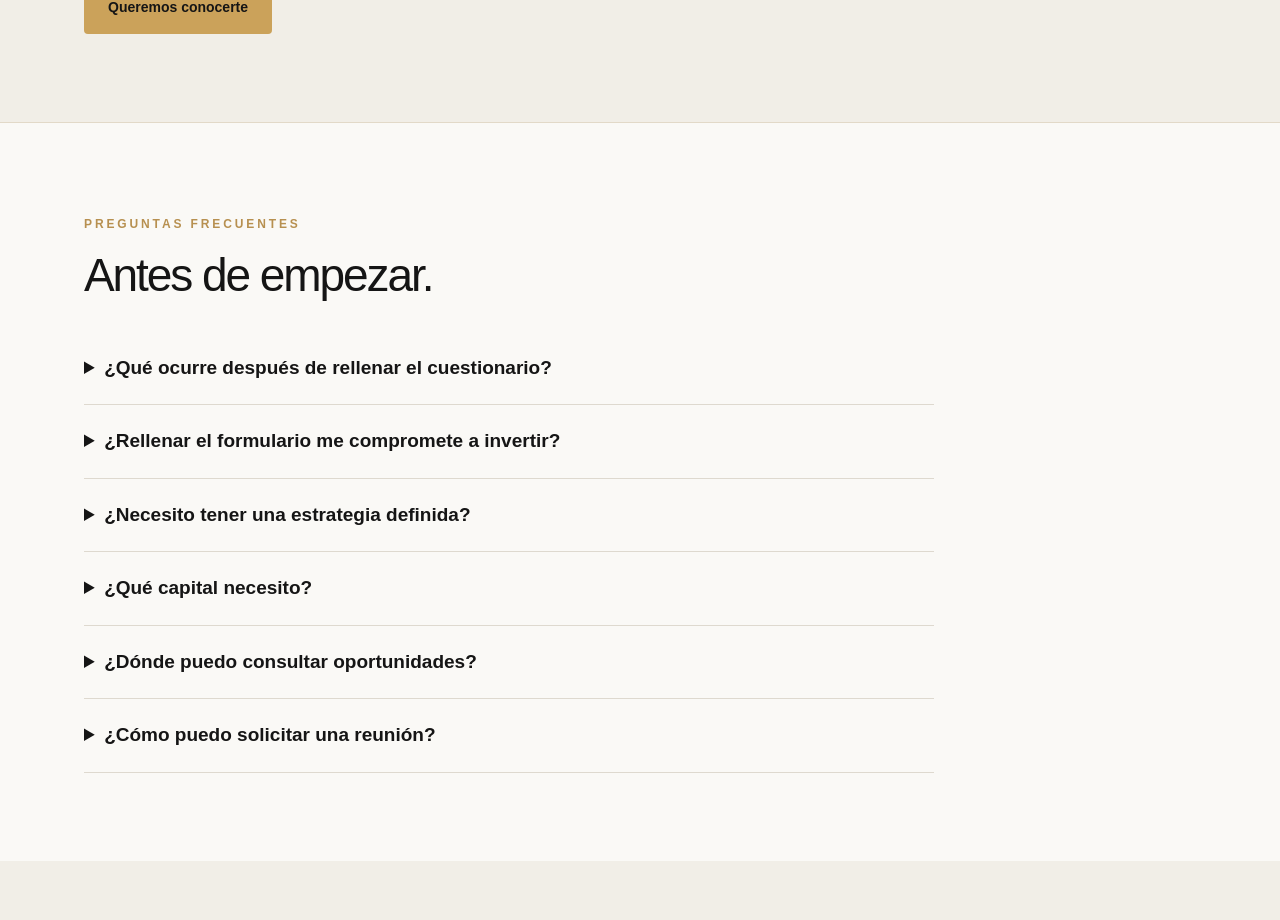
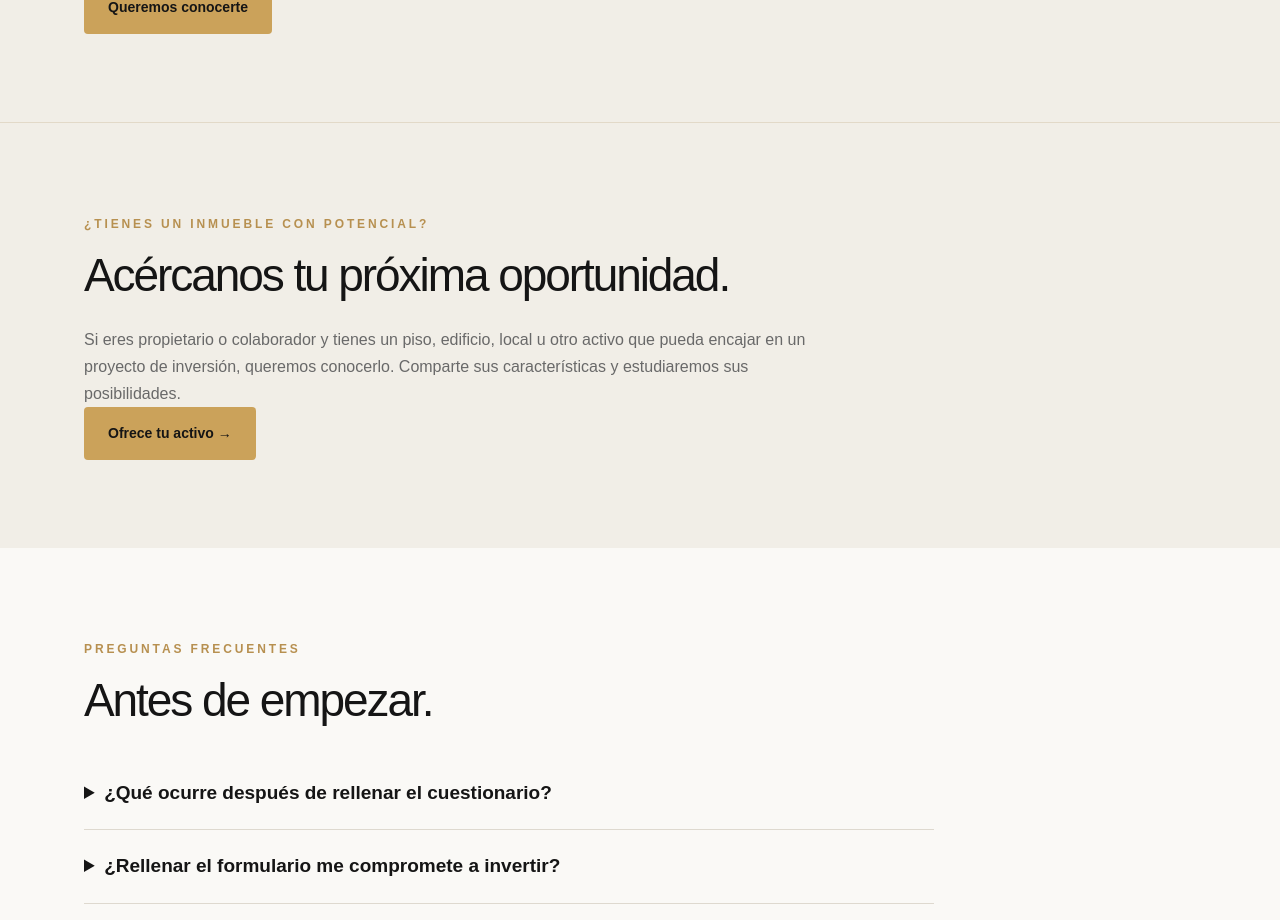
Before and after one commit to propertyinvestors42/property-investors-web, a Next.js app: page / in a window 1280 px wide. Shown: the part 3700-4620 px from the top of the page. Built offline with nearby package versions, Linux system fonts and the light colour scheme.

Commit message:
Introduce asset owner call to action on homepage

```diff
--- a/src/app/page.tsx
+++ b/src/app/page.tsx
@@ -44,6 +44,7 @@ export default function Home() {
       <p className="muted" style={{maxWidth:780}}>Property Investors conecta oportunidades inmobiliarias con personas que quieren invertir. Nuestro punto de partida es escuchar: entender tus objetivos y acompañarte con una propuesta adaptada a tus características. Además de buscar activos, trabajamos en generar oportunidades con una estrategia definida para cada proyecto.</p>
       <Link href="/inversores" className="button">Queremos conocerte</Link>
     </div></section>
+    <section className="section subtle" id="ofrece-tu-activo"><div className="wrap"><span className="kicker">¿Tienes un inmueble con potencial?</span><h2>Acércanos tu próxima oportunidad.</h2><p className="muted" style={{maxWidth:740}}>Si eres propietario o colaborador y tienes un piso, edificio, local u otro activo que pueda encajar en un proyecto de inversión, queremos conocerlo. Comparte sus características y estudiaremos sus posibilidades.</p><Link className="button" href="/ofrece-tu-activo">Ofrece tu activo →</Link></div></section>
     <section className="section wrap" id="preguntas-frecuentes"><span className="kicker">Preguntas frecuentes</span><h2>Antes de empezar.</h2>
       <div className="faq">
         <details><summary>¿Qué ocurre después de rellenar el cuestionario?</summary><p className="muted">Nos pondremos en contacto contigo para conocerte mejor, aclarar tus preferencias y valorar qué oportunidades pueden encajar.</p></details>
```
